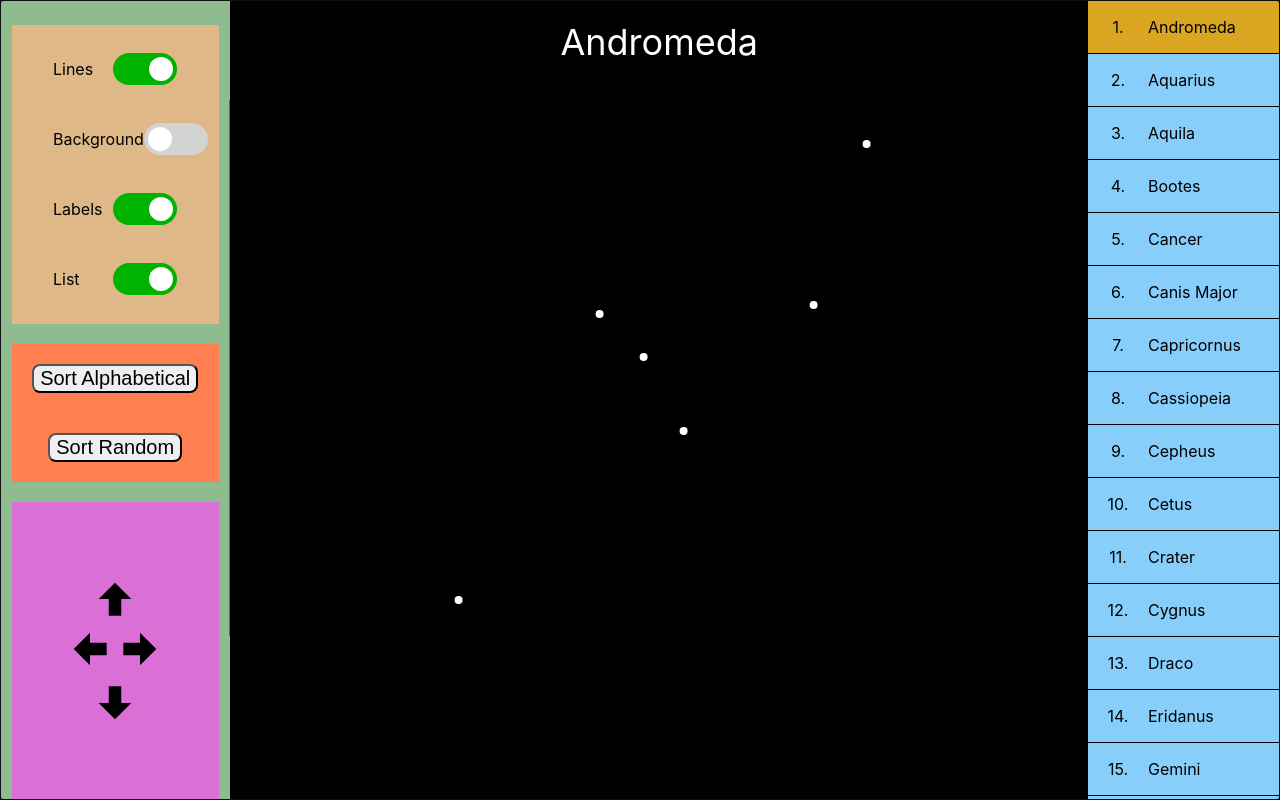
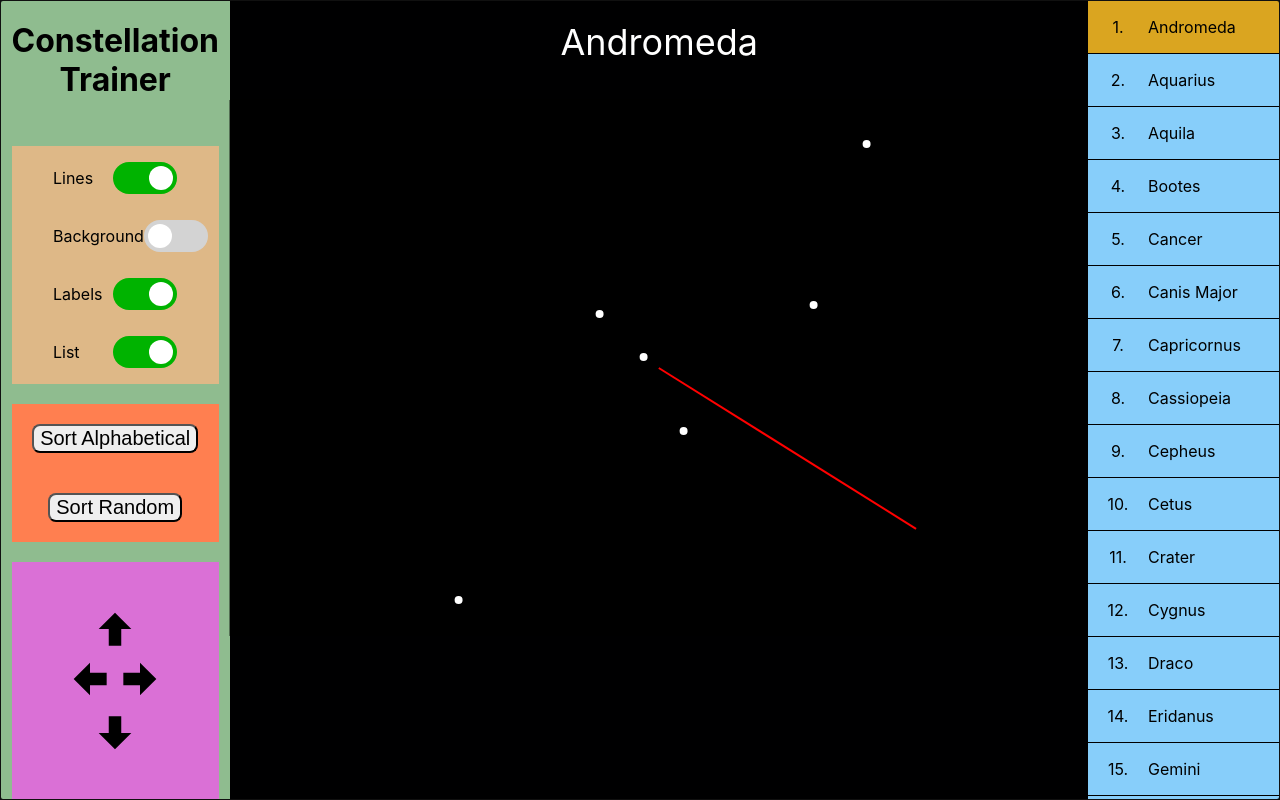
Before and after one commit to credger/constellation-trainer, a React (Create React App) app in the folder constellation-trainer/: page / in a window 1280 px wide. Built offline with nearby package versions, Linux system fonts and the light colour scheme.

Commit message:
Added logic to toggle lines

```diff
--- /dev/null
+++ b/constellation-trainer/src/components/DrawLines.js
@@ -0,0 +1,21 @@
+import clines from '../data/lines.json'
+
+const DrawLines = (props) => {
+
+    console.log("Props from DrawLines: ", props.lines1)
+
+    if(props.lines1 == false){
+        return null
+    }
+
+    else{
+        return(
+            <svg height="100%" width="100%" key = 'svg1001'>
+                <line x1="20%" y1="20%" x2="50%" y2="50%" style={{stroke:"red", strokeWidth:2}} key = 'line1001'></line>
+            </svg>
+        )
+    }
+
+}
+
+export default DrawLines
--- a/constellation-trainer/src/components/DrawStars.js
+++ b/constellation-trainer/src/components/DrawStars.js
@@ -1,8 +1,10 @@
 import coords from '../data/percent3.json'
 import React from 'react'
 import cnames from '../data/constellationList_with_abbr.json'
+import DrawLines from './DrawLines'
 
 const DrawStars = (props) => {
+
 
     let c = null
     const currentDisplay = props.d1
@@ -23,7 +25,8 @@ const DrawStars = (props) => {
             stars.push(React.createElement('div', {className: 'testStar', key: coords[i]['HR'], style: {right: coords[i]['percentX'], bottom: coords[i]['percentY']}}))
         }
     }
-    const fixedAspectRatio = React.createElement('div', {className: 'fixedAspectRatio',}, stars)
+
+    const fixedAspectRatio = React.createElement('div', {className: 'fixedAspectRatio',}, [stars, DrawLines(props)])
 
     return fixedAspectRatio
 
--- a/constellation-trainer/src/components/LeftSideBar.js
+++ b/constellation-trainer/src/components/LeftSideBar.js
@@ -24,10 +24,11 @@ const LeftSideBar = (props) => {
 
     return(
         <div id = 'leftSideBar'>
+            <h1>Constellation Trainer</h1>
             <div id = 'toggleSwitchContainer'>
                 <div className = 'toggleFeature'>
                     <p>Lines</p>
-                    <ToggleSwitchDefaultChecked />
+                    <ToggleSwitchDefaultChecked s1 = {props.lines1} s2 = {props.lines2} />
                 </div>
                 <div className = 'toggleFeature'>
                     <p>Background</p>
--- a/constellation-trainer/src/components/MainBody.js
+++ b/constellation-trainer/src/components/MainBody.js
@@ -5,6 +5,8 @@ import DrawStars from './DrawStars'
 
 const MainBody = (props) => {
     const x = props.d1
+    const j23 = props.lines1 //passing props to DrawStars and DrawLines
+
 
     const showList = 'mainBodyList'
     const hideList = 'mainBodyNoList'
@@ -39,10 +41,7 @@ const MainBody = (props) => {
         <div className = {getMainBodyClass()}>
             <p className = {getMainBodyLabelClass()}>{x}</p>
             <div className="wrapper">
-                    <DrawStars d1 = {x}/>
-
-                    {/* <svg width="100%" height="100%"><line x1="10%" y1="10%" x2="20%" y2="20%" stroke="red"/></svg> */}
-
+                    <DrawStars d1 = {x} lines1 = {j23}/>
             </div>
 
 
--- a/constellation-trainer/src/components/Parent.js
+++ b/constellation-trainer/src/components/Parent.js
@@ -24,21 +24,21 @@ const Parent = () => {
     const[list, setList] = useState(true)
     const[label, setLabel] = useState(true)
     const[up, setUp] = useState(false) //Used to set behavior of upArrow keyDown and keyUp
+    const[lines, setLines] = useState(true)
+
 
 
     useEffect(() => {
         setDisplay(cnames[order[0]].Name)  //Reset display after sort
     },[order])
 
-
-    const ref = useRef(null);  //Focus on parent div on page load
-
+    //Focus on parent div on page load
+    const ref = useRef(null);
     useEffect(() => {
         ref.current.focus();
     }, []);
 
-
-
+    //Try to make this a seperate function
     const handleKeyDown = event => {
         if(event.key == 'ArrowRight'){
             for(let i=0; i<cnames.length; i++){
@@ -71,7 +71,7 @@ const Parent = () => {
         }
     };
 
-    //Need to make compatible with toggle display
+    //Needs work - gets reversed if up arrow and toggle done simultaneously
     const handleKeyUp = event => {
         if(event.key == 'ArrowUp'){
             if(up == true){
@@ -86,8 +86,8 @@ const Parent = () => {
 
     return(
         <div id = 'parent' ref={ref} tabIndex={-1} onKeyDown={handleKeyDown} onKeyUp={handleKeyUp}>
-            <LeftSideBar o1 = {order} o2 = {setOrder} n1 = {numbers} l1 = {list} l2 = {setList} d2 = {setDisplay} label1 = {label} label2 = {setLabel}/>
-            <MainBody d1 = {display} l1 = {list} label1 = {label} label2 = {setLabel}/>
+            <LeftSideBar o1 = {order} o2 = {setOrder} n1 = {numbers} l1 = {list} l2 = {setList} d2 = {setDisplay} label1 = {label} label2 = {setLabel} lines1 = {lines} lines2 = {setLines}/>
+            <MainBody d1 = {display} l1 = {list} label1 = {label} label2 = {setLabel} lines1 = {lines} lines2 = {setLines}/>
             <RightSideBar o1 = {order} d1={display} d2 = {setDisplay} o1 = {order} l1 = {list}/>
         </div>
     )
--- a/constellation-trainer/src/components/RightSideBar.js
+++ b/constellation-trainer/src/components/RightSideBar.js
@@ -1,6 +1,7 @@
 import './styles.css'
 import React from 'react'
 import cnames from '../data/constellationList_with_abbr.json'
+
 
 
 
@@ -34,7 +35,9 @@ const RightSideBar = (props) => {
 
         const rightSideBar = React.createElement('div', {id: 'rightSideBar',}, elements)
 
-        return rightSideBar
+        return(
+            rightSideBar
+        )
     }
 }
 
--- /dev/null
+++ b/constellation-trainer/src/data/lines.json
@@ -0,0 +1,168 @@
+{
+    "Cas": [
+        [
+            [
+                "63.07%",
+                "63.07%"
+            ],
+            [
+                "72.95%",
+                "72.95%"
+            ]
+        ],
+        [
+            [
+                "72.95%",
+                "72.95%"
+            ],
+            [
+                "51.69%",
+                "51.69%"
+            ]
+        ],
+        [
+            [
+                "51.69%",
+                "51.69%"
+            ],
+            [
+                "48.47%",
+                "48.47%"
+            ]
+        ],
+        [
+            [
+                "48.47%",
+                "48.47%"
+            ],
+            [
+                "27.05%",
+                "27.05%"
+            ]
+        ]
+    ],
+    "Cep": [
+        [
+            [
+                "24.55%",
+                "24.55%"
+            ],
+            [
+                "57.66%",
+                "57.66%"
+            ]
+        ],
+        [
+            [
+                "57.66%",
+                "57.66%"
+            ],
+            [
+                "75.45%",
+                "75.45%"
+            ]
+        ],
+        [
+            [
+                "75.45%",
+                "75.45%"
+            ],
+            [
+                "51.92%",
+                "51.92%"
+            ]
+        ],
+        [
+            [
+                "51.92%",
+                "51.92%"
+            ],
+            [
+                "34.24%",
+                "34.24%"
+            ]
+        ],
+        [
+            [
+                "34.24%",
+                "34.24%"
+            ],
+            [
+                "24.55%",
+                "24.55%"
+            ]
+        ]
+    ],
+    "UMi": [
+        [
+            [
+                "27.51%",
+                "27.51%"
+            ],
+            [
+                "27.45%",
+                "27.45%"
+            ]
+        ],
+        [
+            [
+                "27.45%",
+                "27.45%"
+            ],
+            [
+                "45.25%",
+                "45.25%"
+            ]
+        ],
+        [
+            [
+                "45.25%",
+                "45.25%"
+            ],
+            [
+                "61.09%",
+                "61.09%"
+            ]
+        ],
+        [
+            [
+                "61.09%",
+                "61.09%"
+            ],
+            [
+                "68.89%",
+                "68.89%"
+            ]
+        ],
+        [
+            [
+                "68.89%",
+                "68.89%"
+            ],
+            [
+                "72.55%",
+                "72.55%"
+            ]
+        ],
+        [
+            [
+                "45.25%",
+                "45.25%"
+            ],
+            [
+                "47.69%",
+                "47.69%"
+            ]
+        ],
+        [
+            [
+                "47.69%",
+                "47.69%"
+            ],
+            [
+                "27.51%",
+                "27.51%"
+            ]
+        ]
+    ]
+}
```
